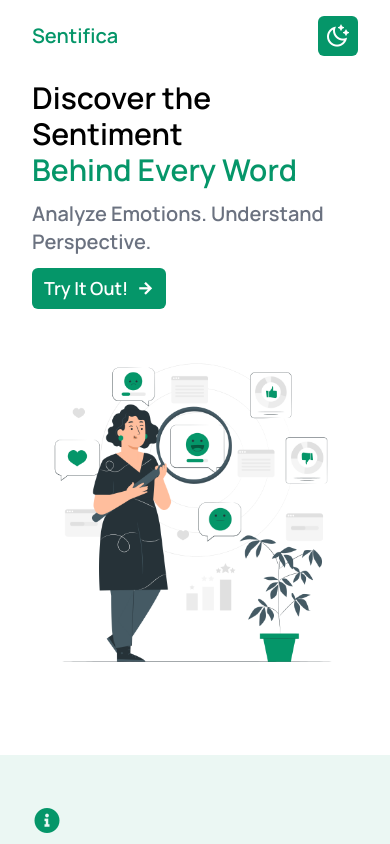
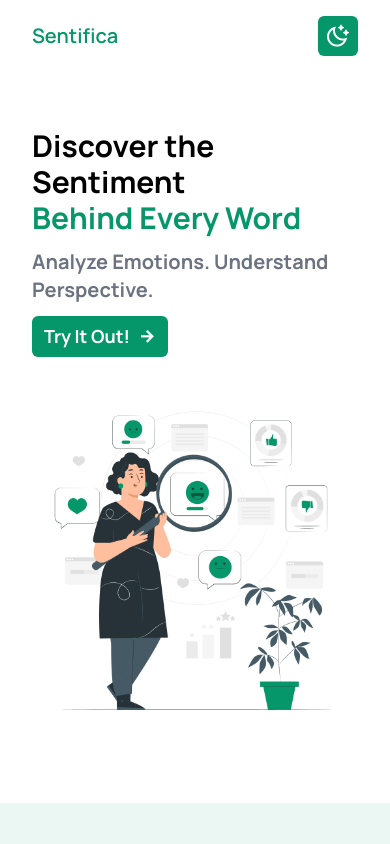
Before and after one commit to jesslyn-caroline/sentifica, a React (Vite) app: page / in a window 390 px wide. Shown: the top 844 px of the page. Built offline with nearby package versions, Linux system fonts and the light colour scheme; a web font is replaced by a local one.

Commit message:
fix: font weight on hero section, add top margin for mobile responsive

```diff
--- a/src/screens/Home.jsx
+++ b/src/screens/Home.jsx
@@ -4,16 +4,16 @@
 
             {/* Hero Section */}
             <div className={`w-full md:max-h-[1024px] h-fit lg:h-screen px-8 md:px-12 lg:px-24 xl:px-32 py-20 flex flex-col md:flex-row space-y-10`}>
-                <div className={`w-full md:w-1/2 flex flex-col justify-center md:mt-30 space-y-3`}>
-                    <h1 className={`text-text text-3xl 2xl:text-4xl font-semibold`}>
+                <div className={`w-full md:w-1/2 flex flex-col justify-center mt-12 md:mt-30 space-y-3`}>
+                    <h1 className={`text-text text-3xl 2xl:text-4xl font-bold`}>
                         <span>Discover the Sentiment</span>
                         <br/>
                         <span className={`text-primary`}>Behind Every Word</span>
                     </h1>
-                    <h2 className={`text-accent text-xl 2xl:text-2xl font-semibold`}>
+                    <h2 className={`text-accent text-xl 2xl:text-2xl font-bold`}>
                         Analyze Emotions. Understand Perspective.
                     </h2>
-                    <button className={`w-fit h-fit px-3 2xl:px-5 py-1.5 2xl:py-2 bg-primary rounded-md space-x-2 text-white text-lg xl:text-xl font-semibold`}>
+                    <button className={`w-fit h-fit px-3 2xl:px-5 py-1.5 2xl:py-2 bg-primary rounded-md space-x-2 text-white text-lg xl:text-xl font-bold`}>
                         <span>Try It Out!</span>
                         <i className={`ri-arrow-right-line font-lg`}/>
                     </button>
```
